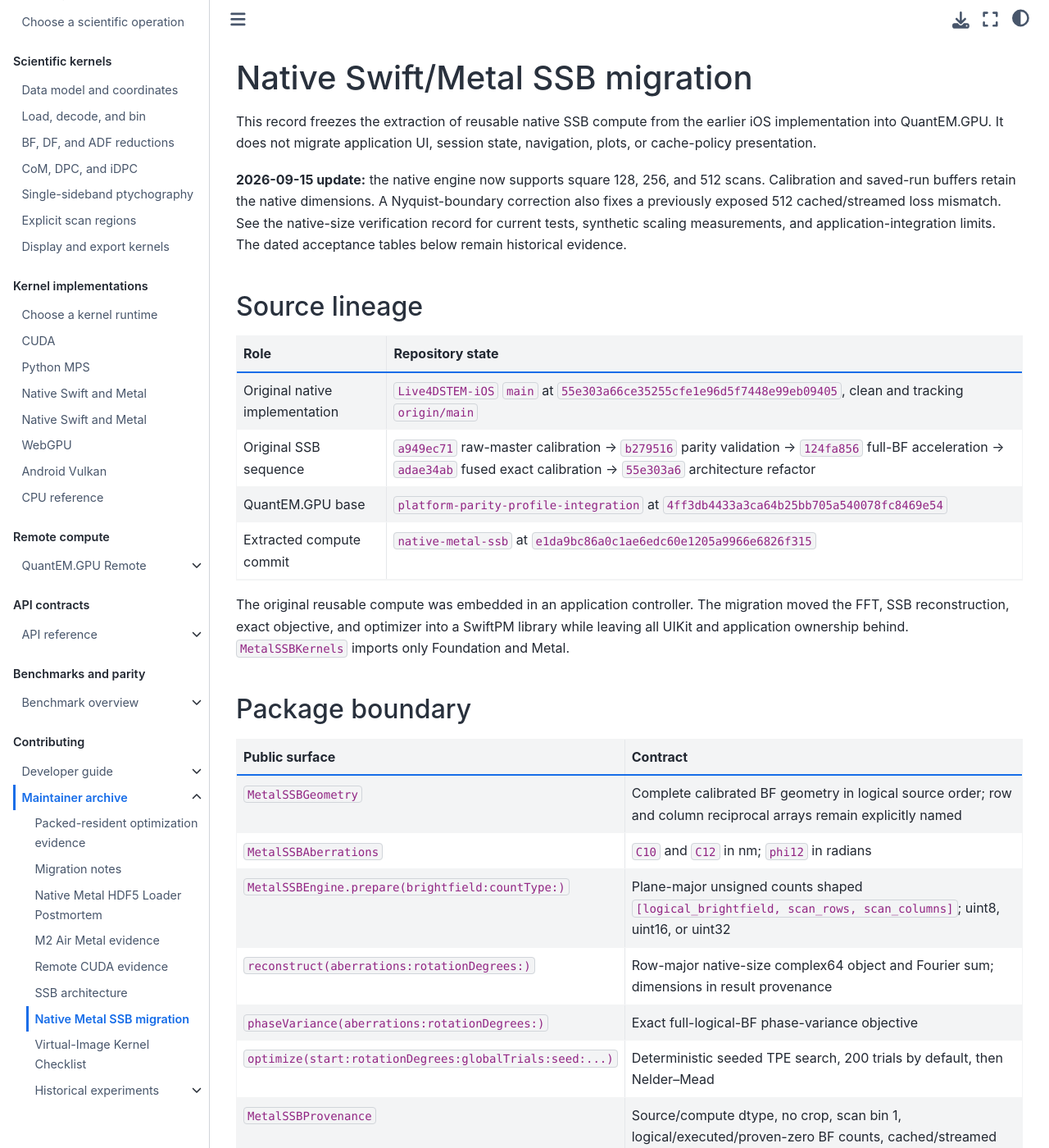
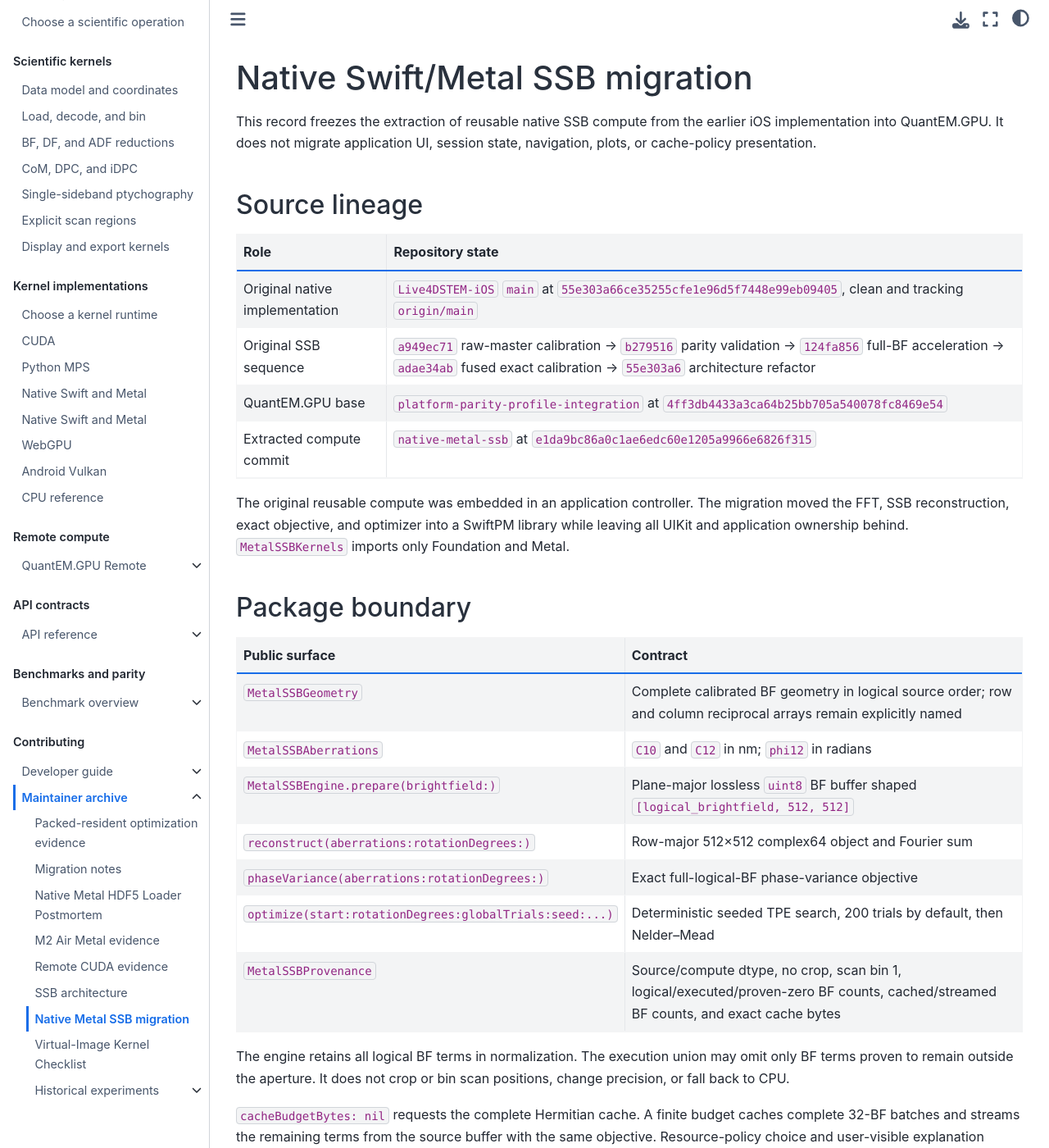
Before and after one commit to bobleesj/quantem.gpu, a Jupyter Book: the page built from docs/maintainer/native-metal-ssb-migration.md, in a window 1280 px wide and 1400 px high. Shown: the whole window at 82% size. Built offline with Jupyter Book 1.0.4 settings and Sphinx 7.4.7 and the Sphinx Book theme 1.1.4, drawn with Linux system fonts in a browser that asks for light colours; some of the changed text lies outside the part shown.

```diff
--- a/docs/maintainer/native-metal-ssb-migration.md
+++ b/docs/maintainer/native-metal-ssb-migration.md
@@ -3,13 +3,6 @@
 This record freezes the extraction of reusable native SSB compute from the
 earlier iOS implementation into QuantEM.GPU. It does not migrate application
 UI, session state, navigation, plots, or cache-policy presentation.
-
-**2026-09-15 update:** the native engine now supports square 128, 256, and 512
-scans. Calibration and saved-run buffers retain the native dimensions. A
-Nyquist-boundary correction also fixes a previously exposed 512 cached/streamed
-loss mismatch. See the [native-size verification record](../../experiments/20260915-metal-ssb-native-sizes/README.md)
-for current tests, synthetic scaling measurements, and application-integration
-limits. The dated acceptance tables below remain historical evidence.
 
 ## Source lineage
 
@@ -31,8 +24,8 @@
 |---|---|
 | `MetalSSBGeometry` | Complete calibrated BF geometry in logical source order; row and column reciprocal arrays remain explicitly named |
 | `MetalSSBAberrations` | `C10` and `C12` in nm; `phi12` in radians |
-| `MetalSSBEngine.prepare(brightfield:countType:)` | Plane-major unsigned counts shaped `[logical_brightfield, scan_rows, scan_columns]`; uint8, uint16, or uint32 |
-| `reconstruct(aberrations:rotationDegrees:)` | Row-major native-size complex64 object and Fourier sum; dimensions in result provenance |
+| `MetalSSBEngine.prepare(brightfield:)` | Plane-major lossless `uint8` BF buffer shaped `[logical_brightfield, 512, 512]` |
+| `reconstruct(aberrations:rotationDegrees:)` | Row-major 512×512 complex64 object and Fourier sum |
 | `phaseVariance(aberrations:rotationDegrees:)` | Exact full-logical-BF phase-variance objective |
 | `optimize(start:rotationDegrees:globalTrials:seed:...)` | Deterministic seeded TPE search, 200 trials by default, then Nelder–Mead |
 | `MetalSSBProvenance` | Source/compute dtype, no crop, scan bin 1, logical/executed/proven-zero BF counts, cached/streamed BF counts, and exact cache bytes |
@@ -112,11 +105,8 @@
 
 ## Limits and next gates
 
-- Native square scan sizes 128, 256, and 512 are supported. Pass actual
-  `scanRows` and `scanColumns` into `MetalSSBCalibration.geometry`; the default
-  remains 512 for existing clients. Allocate/display outputs from result
-  provenance rather than hard-coded image dimensions. Other scan sizes remain
-  unsupported, not inferred from Python MPS/CUDA implementations.
+- The native engine currently supports a 512×512 scan. Other scan sizes remain
+  unsupported, not inferred from the Python MPS/CUDA implementations.
 - The benchmark starts from an exact precomputed BF-column source. Raw HDF5
   selection and BF-column construction are a separate IO/preparation stage.
 - No storage-cache reset was performed, so the preparation number is warm
```
Also changed, not shown: docs/api/qem-format.md (+0 -3 lines), docs/performance/index.md (+1 -1 lines), 1 other file.
